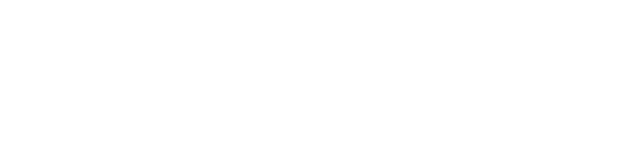
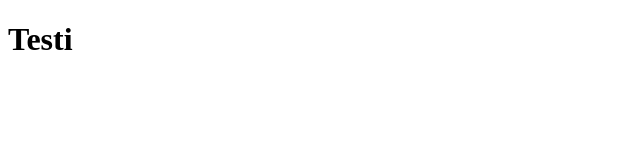
Before and after one commit to atte-pp/atte-pp.github.io, a plain HTML site: page index.html in a window 1280 px wide. Shown: the whole page, without its empty margins (0-640 px from the left). Drawn offline with Linux system fonts and the light colour scheme.

Commit message:
lisäsin index.html

```diff
--- a/index.html
+++ b/index.html
@@ -4,6 +4,7 @@
     <meta charset="UTF-8">
     <meta name="viewport" content="width=device-width, initial-scale=1.0">
     <title>atte.pp - NettiSivu</title>
+    <h1>Testi</h1>
 </head>
 <body>
 
```
